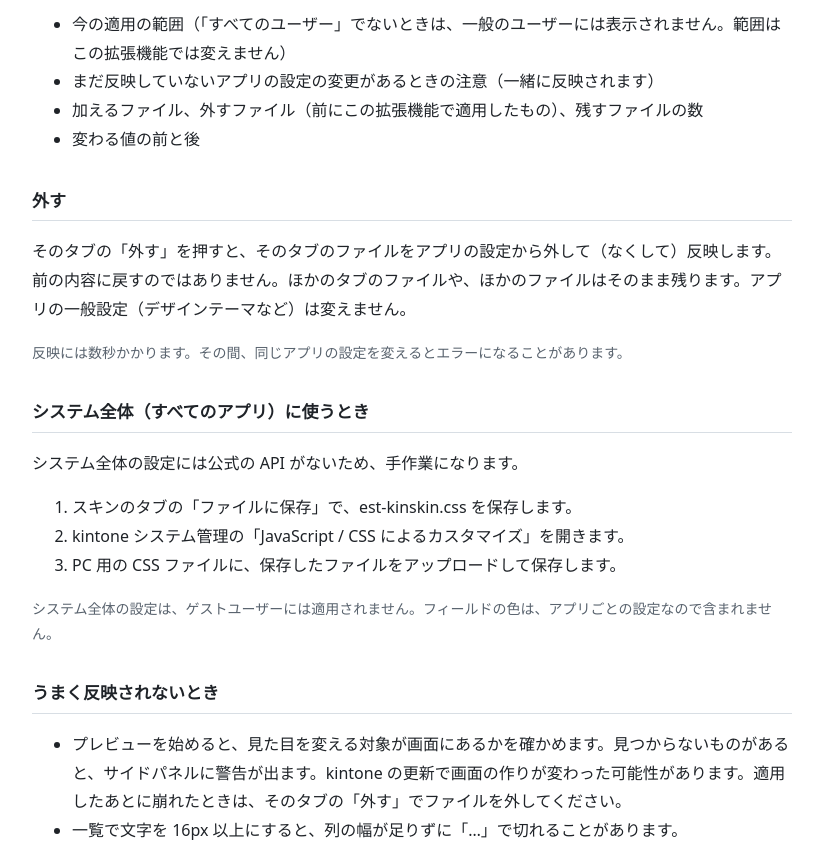
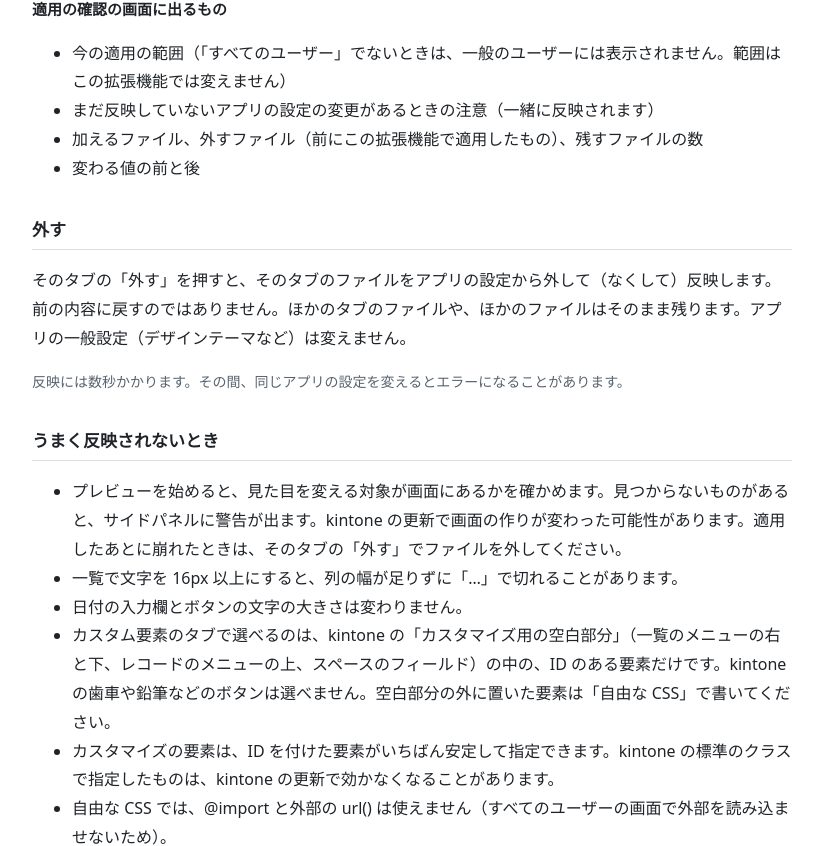
Before and after one commit to goldgearloom/est-kinskin-privacy, a plain HTML site: page guide.html in a window 1280 px wide. Shown: the part 1995-2841 px from the top of the page, without its empty margins (228-1051 px from the left). Drawn offline with Linux system fonts and the light colour scheme.

Commit message:
使い方：システム全体に使う案内をなくす（適用はアプリだけ）

```diff
--- a/guide.html
+++ b/guide.html
@@ -45,7 +45,7 @@
   <li><strong>フィールドの色</strong>: 強調したいフィールドに、フィールド全体・内容・フィールド名の色や太さを付けます（kintone 公式の機能を使います）。フィールドは、レコードの詳細の画面で「画面で選ぶ」を押し、kintone の画面でクリックして追加します（続けて選べます。終わるときは Esc か「選ぶのをやめる」）。各行の見出しには設定の見本（「名」がフィールド名、「値」が内容の見た目）が出て、押すと開いたり閉じたりします。右のアイコンは、左から「設定をコピー」「貼り付け」（ほかのフィールドを同じ設定にする）、「外す」です。</li>
   <li><strong>カスタマイズの要素</strong>: カスタマイズで追加したボタンなど（ID を付けた要素）の、色、枠、角丸、余白、文字の大きさ、マウスを乗せたときの色を整えます。「画面で選ぶ」で選びます。フィールドと同じく、続けて選べ、Esc か「選ぶのをやめる」で終わります。選べるのは、カスタマイズ用の空白部分の中の ID のある要素だけです（ID のない要素にマウスを乗せると、ID のある親が選ばれます）。行の折りたたみ、見本、コピー・貼り付け・外すのアイコンもフィールドと同じです。上級者向けに、CSS を直接書くこともできます。</li>
   <li><strong>プレビュー</strong>: 開いている画面だけに、保存せずに一時的に反映します。</li>
-  <li><strong>適用・外す</strong>: そのタブのファイルを、アプリのカスタマイズ（PC 用）に登録して反映します。「外す」で、そのファイルをアプリから外せます。</li>
+  <li><strong>適用・外す</strong>: そのタブのファイルを、アプリのカスタマイズ（PC 用）に登録して反映します。「外す」で、そのファイルをアプリから外せます。適用するのは開いているアプリだけで、システム全体（すべてのアプリ）には使いません。</li>
   <li><strong>保存</strong>: タブごとのファイルを、自分の PC に保存します。管理者でなくても使えます。</li>
 </ul>
 
@@ -71,15 +71,6 @@
 <p>そのタブの「外す」を押すと、そのタブのファイルをアプリの設定から外して（なくして）反映します。前の内容に戻すのではありません。ほかのタブのファイルや、ほかのファイルはそのまま残ります。アプリの一般設定（デザインテーマなど）は変えません。</p>
 <p class="note">反映には数秒かかります。その間、同じアプリの設定を変えるとエラーになることがあります。</p>
 
-<h2>システム全体（すべてのアプリ）に使うとき</h2>
-<p>システム全体の設定には公式の API がないため、手作業になります。</p>
-<ol>
-  <li>スキンのタブの「ファイルに保存」で、est-kinskin.css を保存します。</li>
-  <li>kintone システム管理の「JavaScript / CSS によるカスタマイズ」を開きます。</li>
-  <li>PC 用の CSS ファイルに、保存したファイルをアップロードして保存します。</li>
-</ol>
-<p class="note">システム全体の設定は、ゲストユーザーには適用されません。フィールドの色は、アプリごとの設定なので含まれません。</p>
-
 <h2>うまく反映されないとき</h2>
 <ul>
   <li>プレビューを始めると、見た目を変える対象が画面にあるかを確かめます。見つからないものがあると、サイドパネルに警告が出ます。kintone の更新で画面の作りが変わった可能性があります。適用したあとに崩れたときは、そのタブの「外す」でファイルを外してください。</li>
```
